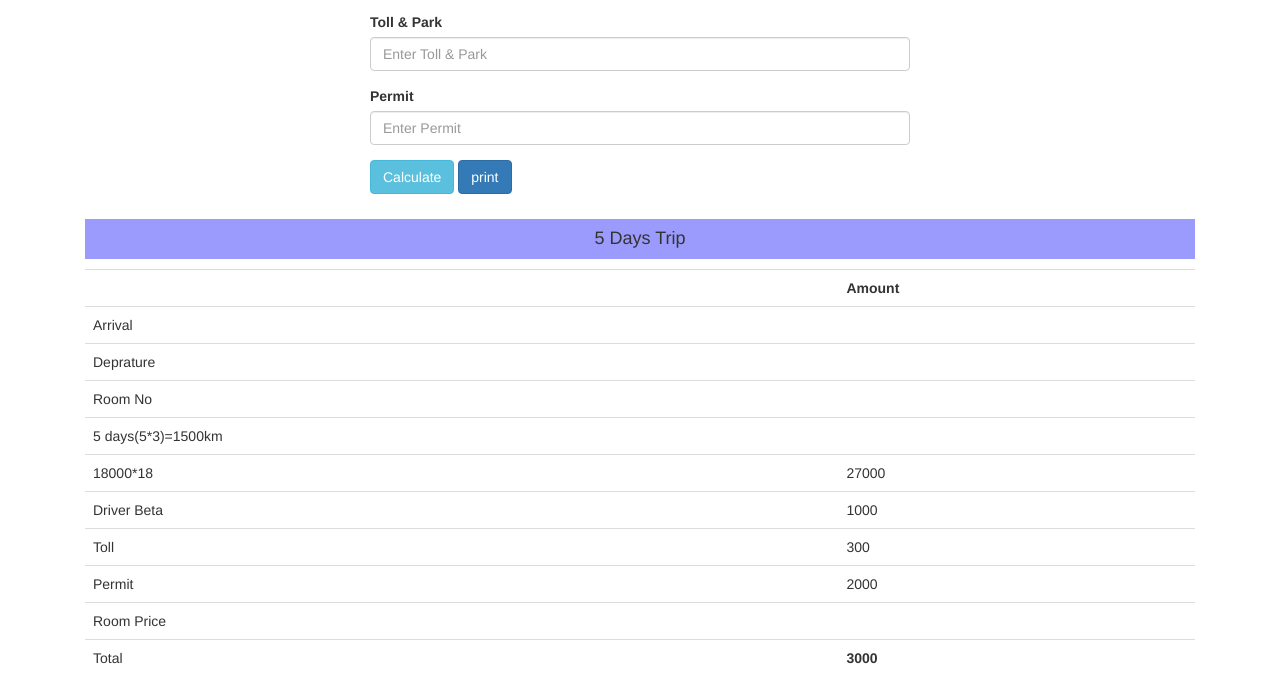
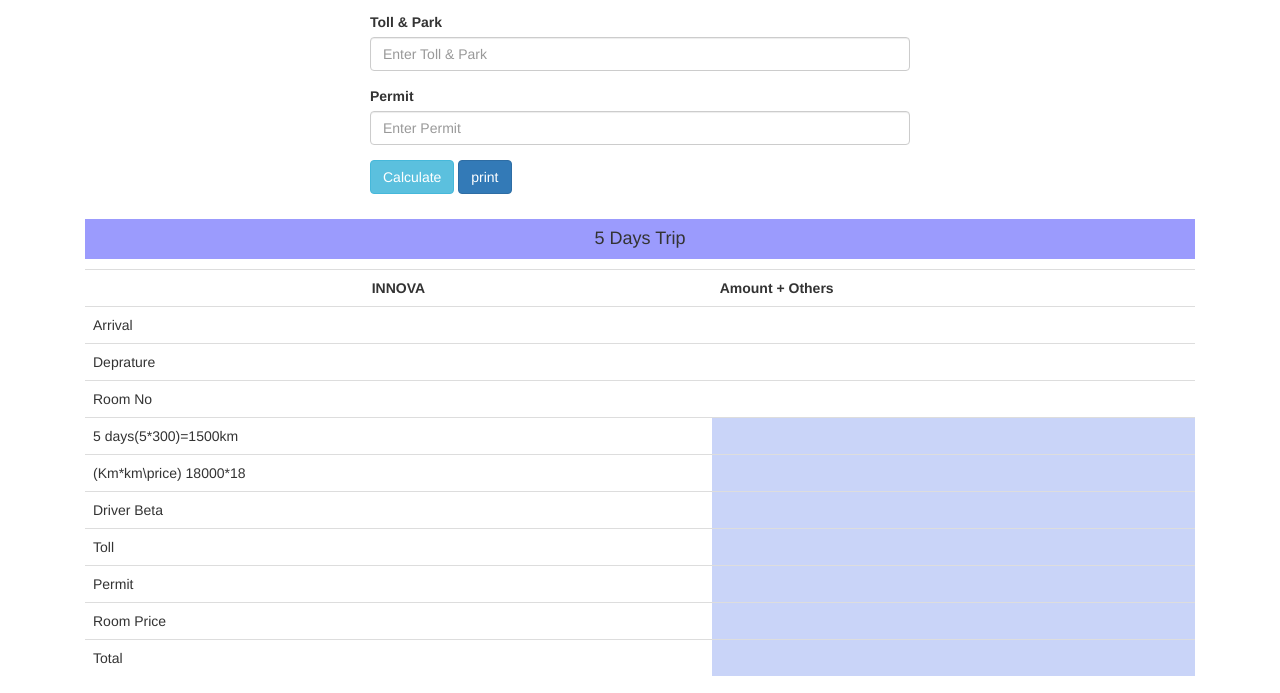
Before and after one commit to Hussainmohamed/Sample_web, a plain HTML site: page index.html in a window 1280 px wide. Shown: the part 784-1477 px from the top of the page. Drawn offline with nearby package versions, Linux system fonts and the light colour scheme.

Commit message:
small changes

```diff
--- a/index.html
+++ b/index.html
@@ -25,6 +25,13 @@
     left: 0;
     top: 0;
   }
+
+
+}
+.txt {
+    background: #c9d4f8;
+    color: black;
+    font-weight: 600;
 }
     </style>
 </head>
@@ -105,48 +112,48 @@
                     <h4 class="text-center" id="trip-text">5 Days Trip</h4>
                     <table class="table table-responsive">
                         <tr>
-                          <th id="car-tle" class="text-center"></th>
-                          <th>Amount</th>
+                          <th id="car-tle" class="text-center">INNOVA</th>
+                          <th>Amount + Others</th>
                         </tr>
                         <tr>
                             <td>Arrival</td>
-                            <td id="arival"></td>
+                            <td id="arival" style="font-weight: 600;"></td>
                         </tr>
                         <tr>
                             <td>Deprature</td>
-                            <td id="dep"></td>
+                            <td id="dep" style="font-weight: 600;"></td>
                         </tr>
                         <tr>
                             <td>Room No</td>
-                            <td id="rno"></td>
+                            <td id="rno" style="font-weight: 600;"></td>
                         </tr>
                         <tr>
-                            <td id="text1">5 days(5*3)=1500km</td>
-                            <td id="ans1"></td>
+                            <td id="text1">5 days(5*300)=1500km</td>
+                            <td id="ans1" class="txt"></td>
                         </tr>
                         <tr>
-                            <td id="text2">18000*18</td>
-                            <td id="ans2">27000</td>
+                            <td id="text2">(Km*km\price) 18000*18</td>
+                            <td id="ans2" class="txt"></td>
                         </tr>
                         <tr>
                             <td id="text3">Driver Beta</td>
-                            <td id="ans3">1000</td>
+                            <td id="ans3" class="txt"></td>
                         </tr>
                         <tr>
                             <td id="text4">Toll</td>
-                            <td id="ans4">300</td>
+                            <td id="ans4" class="txt"></td>
                         </tr>
                         <tr>
                             <td id="text5">Permit</td>
-                            <td id="ans5">2000</td>
+                            <td id="ans5" class="txt"></td>
                         </tr>
                         <tr>
                             <td>Room Price</td>
-                            <td id="rpce"></td>
+                            <td id="rpce" class="txt"></td>
                         </tr>
                         <tr>
                             <td id="text6">Total</td>
-                            <td ><strong id="ans6">3000</strong></td>
+                            <td class="txt"><strong id="ans6" ></strong></td>
                         </tr>
                     </table>
                     <h4 class="text-center" id="trip-text">Riyas Travels</h4>
@@ -180,8 +187,9 @@
         permit=0;
        }
 
-       $('#text1').text(days+" days("+days+"* 300)="+(days*300));
+       $('#text1').text(days+" days("+days+"*"+dayallwd+")");
        $('#text2').text(km+"*"+perkm);
+       $('#ans1').text(days*dayallwd);
        $('#ans2').text(km*perkm);
        $('#text3').text("Driver Beta("+days+"*"+beta+")");
        $('#ans3').text(days*beta);
@@ -197,7 +205,7 @@
        var a=(km*perkm)+(days*beta);
        var b=(parseInt(toll)+parseInt(permit));
 
-       var total=a+b;
+       var total=a+b+parseInt(roomprice);
 
        $('#ans6').text(total);
 
```
